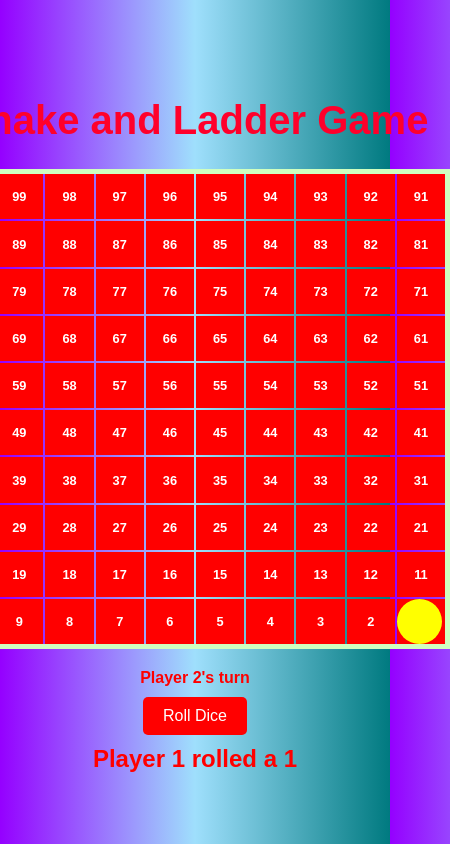
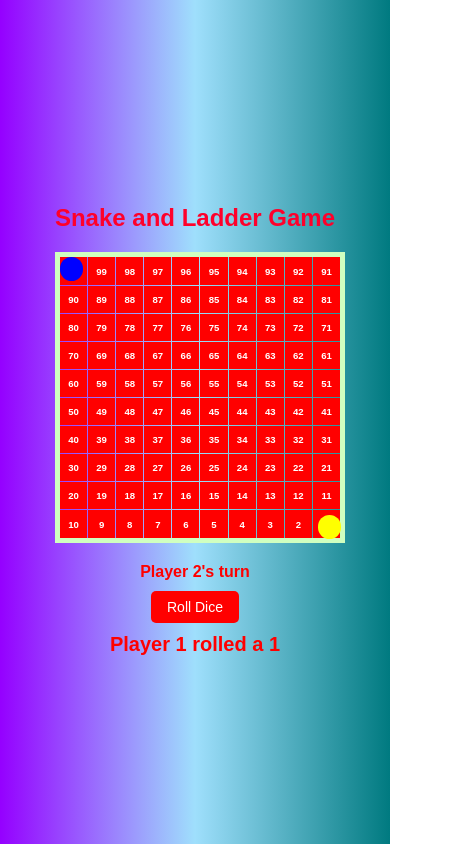
Before and after one commit to raghvendra15042004/snakeladder, a plain HTML site: page snake ladder game/index.html in a window 390 px wide. Both pictures are taken after a click on the button "Roll Dice". Shown: the whole page, 450 px wide, since content can reach past the window. Drawn offline with Linux system fonts and the light colour scheme.

Commit message:
changes
chaanges

```diff
--- a/snake ladder game/script.js
+++ b/snake ladder game/script.js
@@ -17,6 +17,11 @@ document.addEventListener('DOMContentLoaded', () => {
     players[0].element = createPlayerElement('player1');
     players[1].element = createPlayerElement('player2');
     updateStatus();
+    updateAllPlayerSizes();
+    window.addEventListener('resize', () => {
+        updateAllPlayerPositions();
+        updateAllPlayerSizes();
+    });
 });
 
 rollBtn.addEventListener('click', () => {
@@ -26,7 +31,7 @@ rollBtn.addEventListener('click', () => {
     diceRoll.textContent = `Player ${currentPlayer + 1} rolled a ${roll}`;
     movePlayer(currentPlayer, roll);
     checkLaddersAndSnakes();
-    if (players[currentPlayer].position == boardSize) {
+    if (players[currentPlayer].position === boardSize) {
         status.textContent = `Player ${currentPlayer + 1} wins!`;
         rollBtn.disabled = true;
     } else {
@@ -65,8 +70,25 @@ function updatePlayerPosition(playerIndex) {
     const cells = document.getElementsByClassName('cell');
     const cell = cells[cells.length - position];
     const player = players[playerIndex].element;
-    player.style.top = cell.offsetTop + 'px';
-    player.style.left = cell.offsetLeft + 'px';
+    const boardRect = board.getBoundingClientRect();
+    const cellRect = cell.getBoundingClientRect();
+    player.style.top = `${cellRect.top - boardRect.top}px`;
+    player.style.left = `${cellRect.left - boardRect.left}px`;
+}
+
+function updateAllPlayerPositions() {
+    players.forEach((_, index) => {
+        updatePlayerPosition(index);
+    });
+}
+
+function updateAllPlayerSizes() {
+    const cell = document.querySelector('.cell');
+    const cellSize = cell.offsetWidth;
+    players.forEach(player => {
+        player.element.style.width = `${cellSize * 0.5}px`;
+        player.element.style.height = `${cellSize * 0.5}px`;
+    });
 }
 
 function checkLaddersAndSnakes() {
@@ -82,12 +104,10 @@ function checkLaddersAndSnakes() {
 
 function updateStatus() {
     status.style.color = 'red';
-    status.style.fontWeight= 'bold';
+    status.style.fontWeight = 'bold';
     status.textContent = `Player ${currentPlayer + 1}'s turn`;
 }
 
-
-function dice()
-{
+function dice() {
     return Math.floor(Math.random() * 6) + 1;
 }
--- a/snake ladder game/style.css
+++ b/snake ladder game/style.css
@@ -1,41 +1,41 @@
-body
-{
+body {
     font-family: 'Arial', sans-serif;
     display: flex;
     justify-content: center;
     align-items: center;
     height: 100vh;
     margin: 0;
-    background: linear-gradient(to right, rgb(149, 0, 255), #9fdffc,rgb(0, 122, 128));
+    background: linear-gradient(to right, rgb(149, 0, 255), #9fdffc, rgb(0, 122, 128));
+    padding: 20px;
+    box-sizing: border-box;
 }
 
-.container
-{
+.container {
     text-align: center;
 }
 
-h1
-{
-    font-size: 2.5rem;
+h1 {
+    font-size: 2rem;
     color: rgb(255, 0, 43);
+    margin-bottom: 20px;
 }
 
-.board
-{
+.board {
     display: grid;
     grid-template-columns: repeat(10, 1fr);
     grid-template-rows: repeat(10, 1fr);
     gap: 2px;
-    width: 500px;
-    height: 470px;
+    width: 100%;
+    max-width: 500px;
+    height: auto;
+    aspect-ratio: 1;
     background-size: cover;
     border: 5px solid rgb(208, 255, 192);
     margin: 20px auto;
     position: relative;
 }
 
-.cell
-{
+.cell {
     width: 100%;
     height: 100%;
     display: flex;
@@ -48,10 +48,7 @@ h1
     background-color: red;
 }
 
-
 .player {
-    width: 35px;
-    height: 35px;
     border-radius: 50%;
     position: absolute;
     transition: top 0.3s, left 0.3s;
@@ -60,6 +57,8 @@ h1
     justify-content: center;
     display: flex;
     padding: 5px;
+    width: calc(100% / 10 * 0.8);
+    height: calc(100% / 10 * 0.8);
 }
 
 .player1 {
@@ -94,3 +93,27 @@ h1
     font-size: 24px;
     margin-top: 10px;
 }
+
+@media (max-width: 600px) {
+    h1 {
+        font-size: 1.5rem;
+    }
+
+    .board {
+        max-width: 300px;
+        gap: 1px;
+    }
+
+    .cell {
+        font-size: 0.6rem;
+    }
+
+    #rollBtn {
+        padding: 8px 16px;
+        font-size: 14px;
+    }
+
+    #diceRoll {
+        font-size: 20px;
+    }
+}
```
